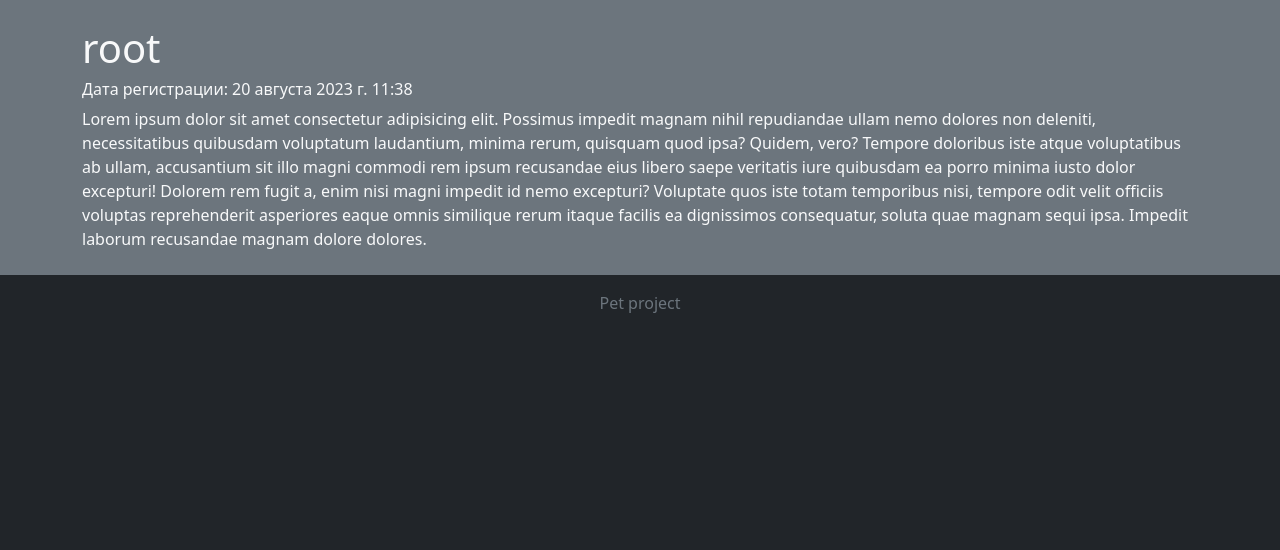
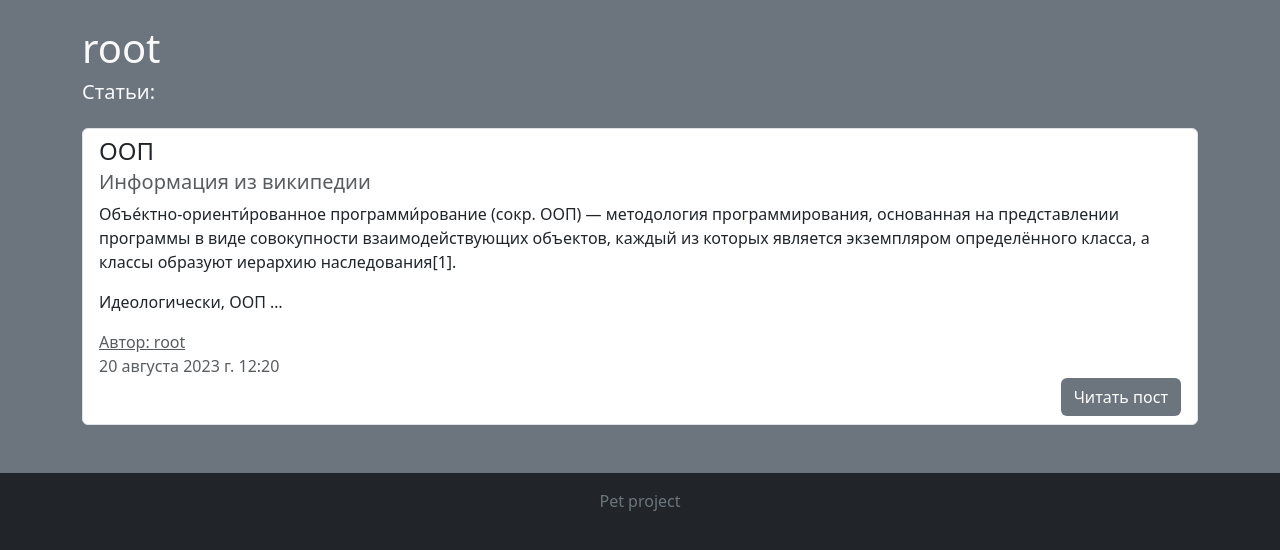
Before and after one commit to Flayzex/first_blog, a Django app: a page that uses blog/authenticate/templates/authenticate/profile.html in a window 1280 px wide. Shown: the part 82-632 px from the top of the page. Run offline with Django 4.2, Linux system fonts and the light colour scheme; data comes from the database, SQL or seed files in the repository; some libraries are stand-ins or nearby versions.

Commit message:
Add user's articles to profile

```diff
--- a/blog/authenticate/templates/authenticate/profile.html
+++ b/blog/authenticate/templates/authenticate/profile.html
@@ -3,7 +3,22 @@
 {% block content %}
 
 <h1>{{ user }}</h1>
-<h6>Дата регистрации: {{user.date_joined}}</h6>
-Lorem ipsum dolor sit amet consectetur adipisicing elit. Possimus impedit magnam nihil repudiandae ullam nemo dolores non deleniti, necessitatibus quibusdam voluptatum laudantium, minima rerum, quisquam quod ipsa? Quidem, vero? Tempore doloribus iste atque voluptatibus ab ullam, accusantium sit illo magni commodi rem ipsum recusandae eius libero saepe veritatis iure quibusdam ea porro minima iusto dolor excepturi! Dolorem rem fugit a, enim nisi magni impedit id nemo excepturi? Voluptate quos iste totam temporibus nisi, tempore odit velit officiis voluptas reprehenderit asperiores eaque omnis similique rerum itaque facilis ea dignissimos consequatur, soluta quae magnam sequi ipsa. Impedit laborum recusandae magnam dolore dolores.
+<h5 class="mb-4">Статьи:</h5>
+<ul class="list-group">
+    {% for article in articles %}
+    <li class="list-group-item mb-4">
+        <h2 class="h4 mb-1">{{ article }}</h2>
+        <h5 class="text-muted">{{ article.description }}</h5>
+        {% autoescape on %}
+        <p class="mb-0">{{ article.content|linebreaks|truncatewords:30 }}</p>
+        {% endautoescape %}
+        <a href="{{ article.user.get_absolute_url }}" class="text-muted">Автор: {{ article.user }}</a>
+        <div class="text-muted">
+            {{ article.time_create }}
+            <div class="text-end"><a href="{{ article.get_absolute_url }}" class="btn bg-secondary text-white">Читать пост</a></div>
+        </div>
+    </li>
+    {% endfor %}
+</ul>
 
 {% endblock content %}
--- a/blog/authenticate/views.py
+++ b/blog/authenticate/views.py
@@ -6,6 +6,7 @@ from django.urls import reverse_lazy
 
 from .forms import *
 from articles.utils import *
+from articles.models import *
 
 
 class RegisterUserView(DataMixin, CreateView):
@@ -50,5 +51,8 @@ class ProfileDetailView(DataMixin, DetailView):
 
     def get_context_data(self, **kwargs):
         context = super().get_context_data(**kwargs)
-        c_def = self.get_user_context(title=context['user'])
+        c_def = self.get_user_context(
+            title=context['user'],
+            articles=Articles.objects.filter(user=context['user']).select_related('user')
+            )
         return context | c_def
```
